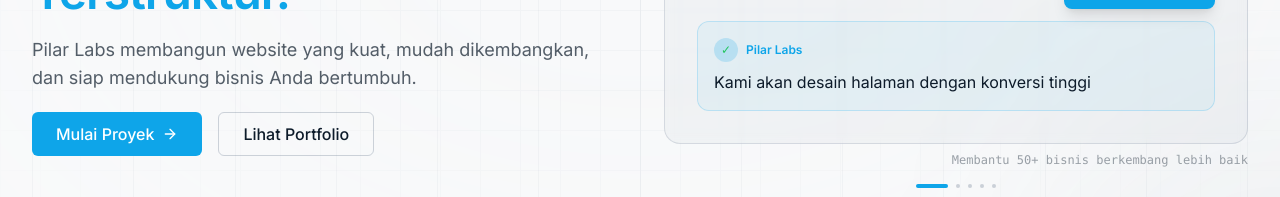
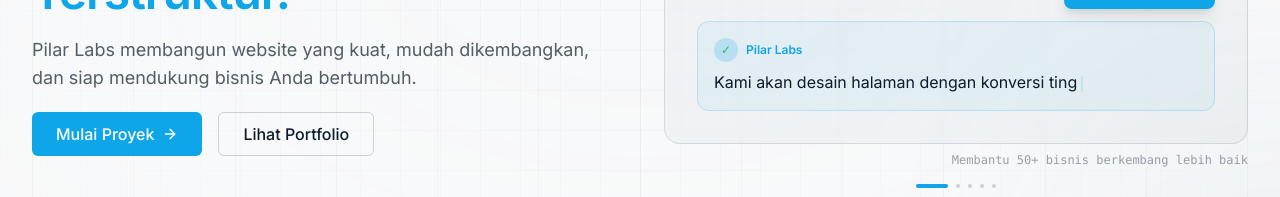
Before and after one commit to pilarlabsid/pilarlabs-landing, a React (Vite) app: page / in a window 1280 px wide. Shown: the part 470-667 px from the top of the page. Built offline with nearby package versions, Linux system fonts and the light colour scheme.

Commit message:
feat: add typing animation for AI response text

```diff
--- a/src/components/ui/AIPromptAnimation.tsx
+++ b/src/components/ui/AIPromptAnimation.tsx
@@ -7,7 +7,9 @@
     const { t } = useTranslation()
     const [currentPromptIndex, setCurrentPromptIndex] = useState(0)
     const [displayedText, setDisplayedText] = useState('')
+    const [displayedResponse, setDisplayedResponse] = useState('')
     const [isTyping, setIsTyping] = useState(true)
+    const [isResponseTyping, setIsResponseTyping] = useState(false)
     const [showResponse, setShowResponse] = useState(false)
     const [showStartButton, setShowStartButton] = useState(false)
     const [isPaused, setIsPaused] = useState(false)
@@ -81,16 +83,35 @@
         if (showStartButton && !showResponse) {
             const timeout = setTimeout(() => {
                 setShowResponse(true)
+                setIsResponseTyping(true)
+                setDisplayedResponse('')
             }, 1500) // Button visible for 1.5 seconds before response
             return () => clearTimeout(timeout)
         }
     }, [showStartButton, showResponse])
 
+    // Response typing effect
+    useEffect(() => {
+        if (isResponseTyping && showResponse) {
+            if (displayedResponse.length < currentResponse.length) {
+                const timeout = setTimeout(() => {
+                    setDisplayedResponse(currentResponse.slice(0, displayedResponse.length + 1))
+                }, 30) // Fast typing for response
+                return () => clearTimeout(timeout)
+            } else {
+                // Finished typing response
+                setIsResponseTyping(false)
+            }
+        }
+    }, [displayedResponse, isResponseTyping, currentResponse, showResponse])
+
     const handleSkip = () => {
         setDisplayedText('')
+        setDisplayedResponse('')
         setShowResponse(false)
         setShowStartButton(false)
         setIsTyping(true)
+        setIsResponseTyping(false)
         setCurrentPromptIndex((prev) => (prev + 1) % prompts.length)
     }
 
@@ -210,7 +231,14 @@
                                 <span className="text-xs font-semibold text-precision">Pilar Labs</span>
                             </div>
                             <p className="text-sm md:text-base text-calm leading-relaxed">
-                                {currentResponse}
+                                {displayedResponse}
+                                {isResponseTyping && (
+                                    <motion.span
+                                        animate={{ opacity: [1, 0] }}
+                                        transition={{ duration: 0.8, repeat: Infinity }}
+                                        className="inline-block w-0.5 h-4 bg-precision ml-1 align-middle"
+                                    />
+                                )}
                             </p>
                         </motion.div>
                     )}
```
